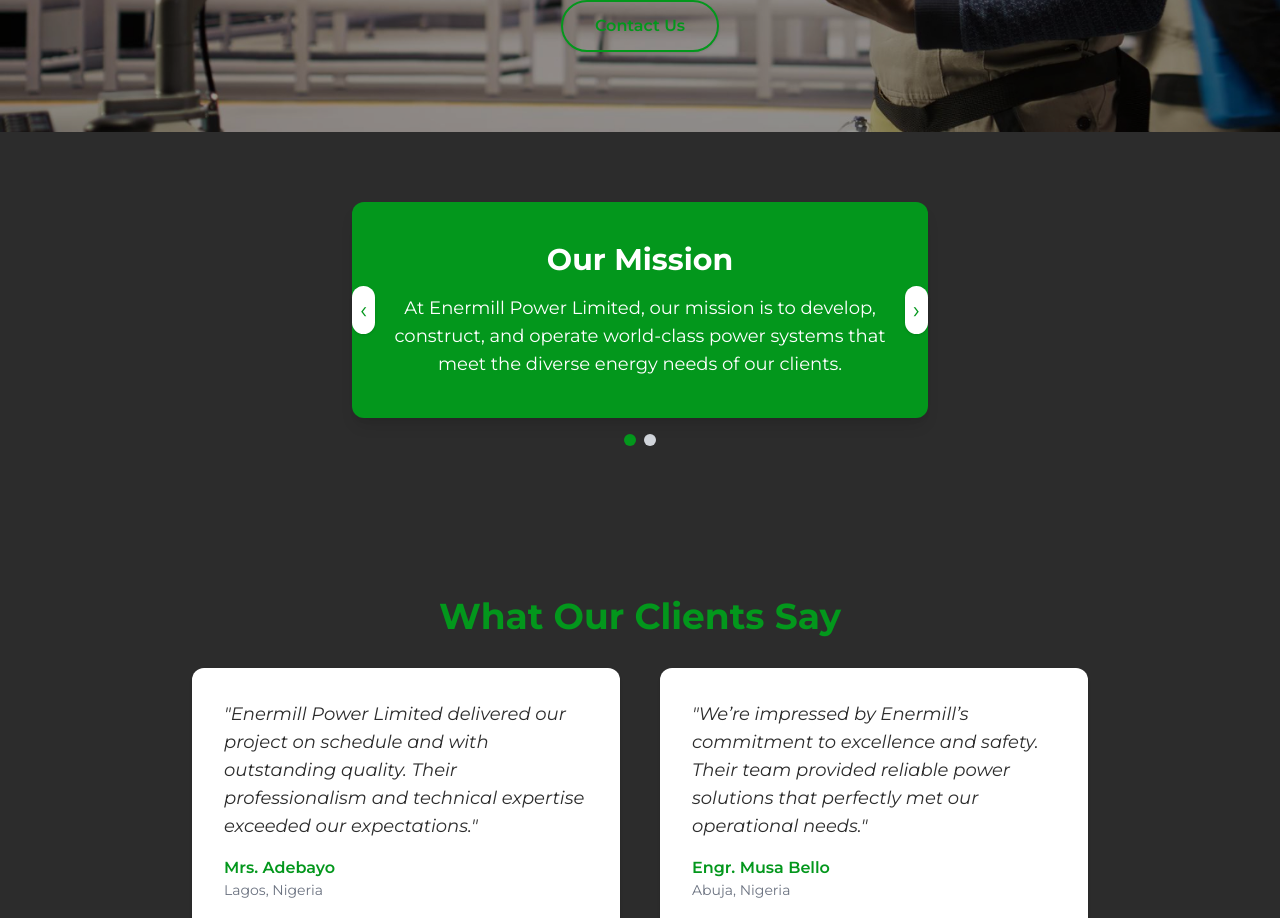
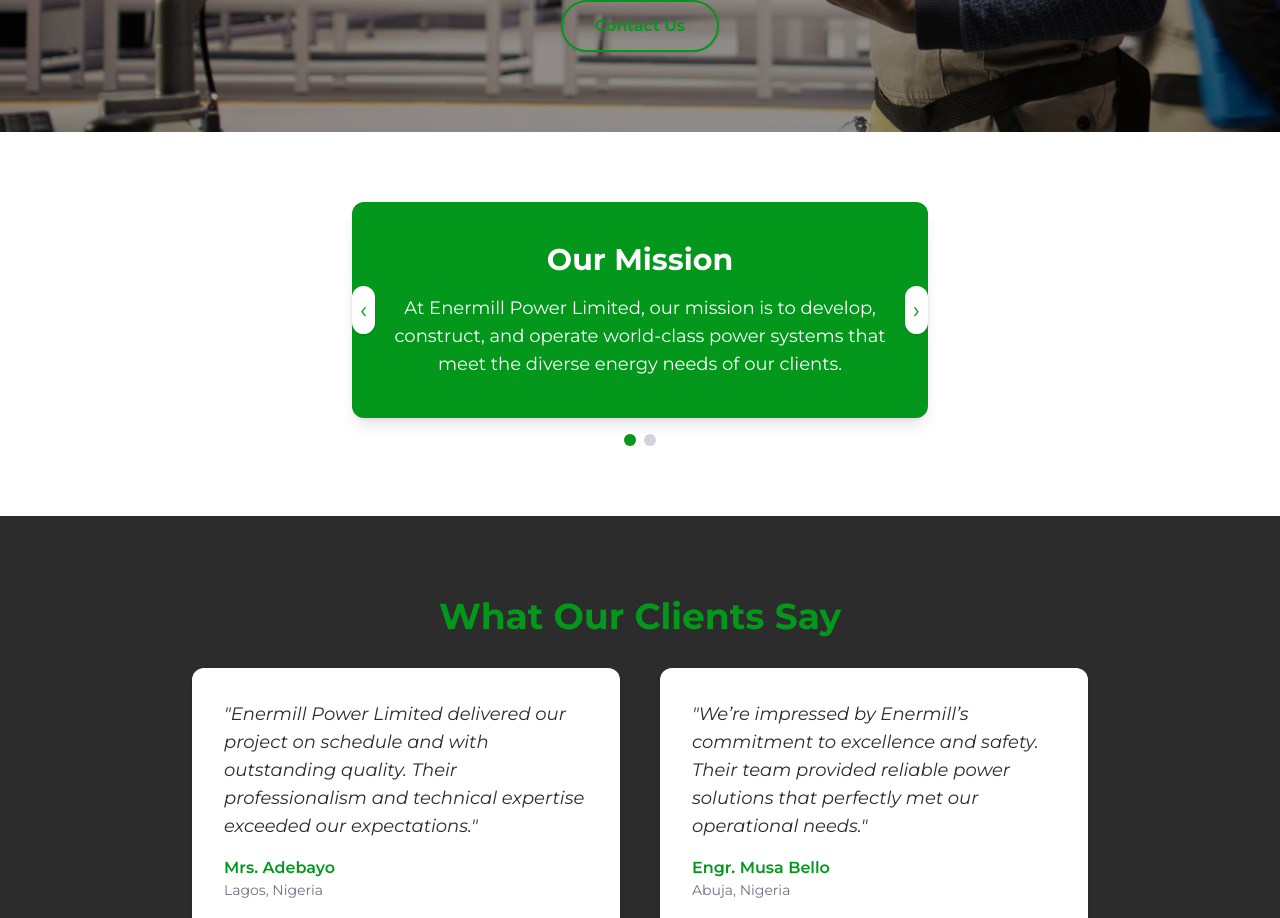
Before and after one commit to Osemensilas/enermill, a Next.js app: page / in a window 1280 px wide. Shown: the part 3160-4078 px from the top of the page. Built offline with nearby package versions, Linux system fonts and the light colour scheme.

Commit message:
New Commit

```diff
--- a/pages/index.jsx
+++ b/pages/index.jsx
@@ -170,7 +170,7 @@
         </button>
       </div>
     </section>
-    <section className="w-screen h-max py-[70px] bg-neutralDark px-[40px] flex flex-col items-center justify-center relative z-10">
+    <section className="w-screen h-max py-[70px] bg-white px-[40px] flex flex-col items-center justify-center relative z-10">
       <div className="w-full max-w-xl mx-auto">
         <div className="relative">
           {missionVisionCards.map((card, idx) =>
```
